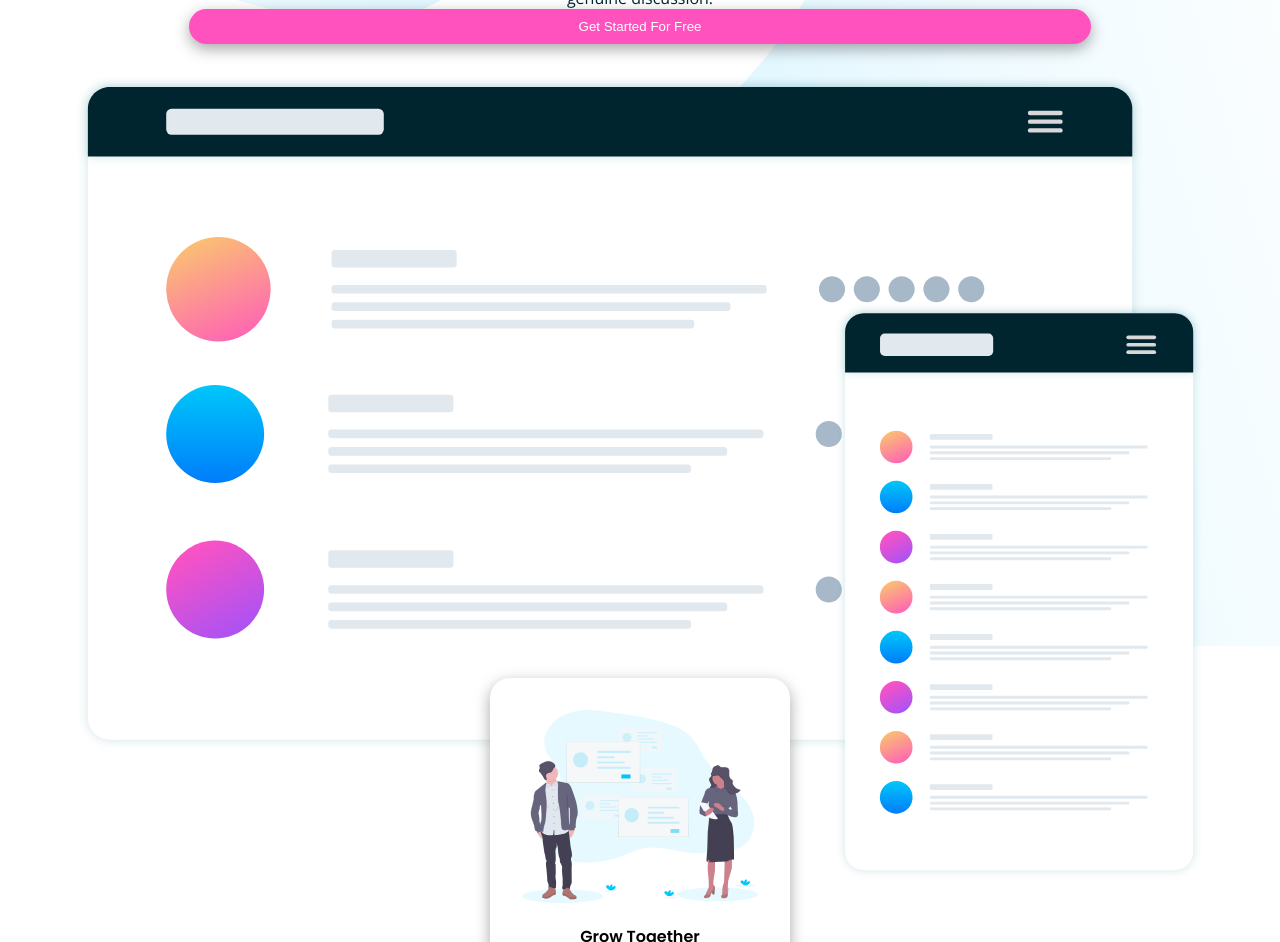
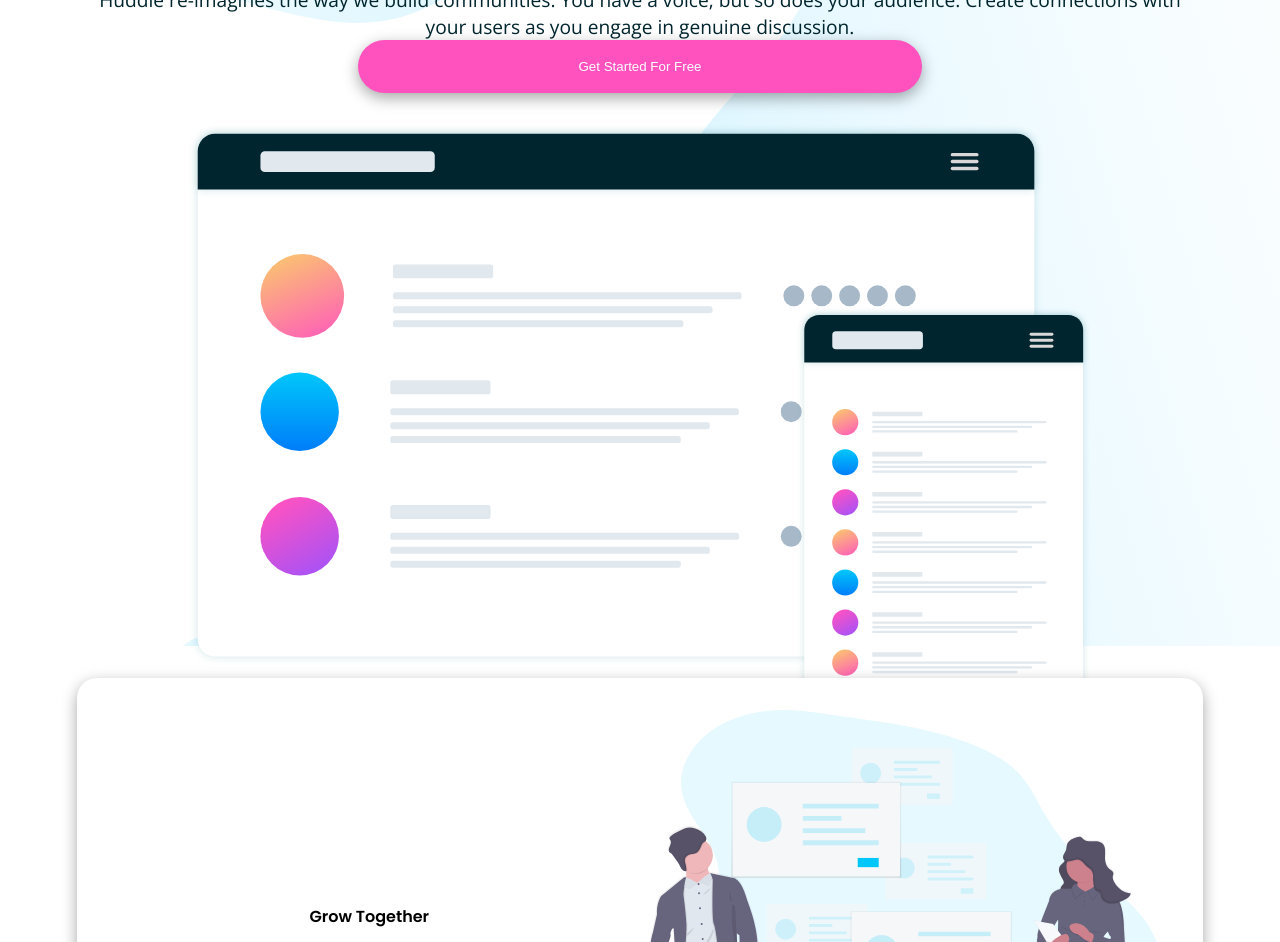
Before and after one commit to BBML-DEV/Hunddle-Project, a plain HTML site: page index.html in a window 1280 px wide. Shown: the part 217-1159 px from the top of the page. Drawn offline with nearby package versions, Linux system fonts and the light colour scheme.

Commit message:
Responsividade para dispostivos moveis como tablet

```diff
--- a/index.html
+++ b/index.html
@@ -43,24 +43,39 @@
 
     <!--section user-->
     <section class="user container">
-      <div class="user__card">
-        <img src="./img/illustration-grow-together.svg" alt=" banner together" class="user__card__img">
-        <h2 class="user__card__title">Grow Together</h2>
-        <p class="user__card__text">Generate meaningful discussions with your audience and build a strong, loyal community. Think of the insightful conversations you miss out on with a feedback form.</p>
+      <div class="user__card-1">
+        <div class="user__card__banner">
+          <img src="./img/illustration-grow-together.svg" alt=" banner together" class="user__card__banner--img">
+        </div>
+
+        <div class="user__card__content">
+          <h2 class="user__card__content--title">Grow Together</h2>
+          <p class="user__card__content--text">Generate meaningful discussions with your audience and build a strong, loyal community. Think of the insightful conversations you miss out on with a feedback form.</p>
+        </div>
       </div>
 
-      <div class="user__card">
-        <img src="./img/illustration-flowing-conversation.svg" alt=" banner Conversations" class="user__card__img">
-        <h2 class="user__card__title">Flowing Conversations</h2>
-        <p class="user__card__text">You wouldn't paginate a conversation in real life, so why do it online? Our threads have just-in-time loading for a more natural flow.</p>
+      <div class="user__card-2">
+          <div class="user__card__banner">
+            <img src="./img/illustration-flowing-conversation.svg" alt=" banner Conversations" class="user__card__banner--img">
+          </div>
+
+          <div class="user__card__content">
+            <h2 class="user__card__content--title">Flowing Conversations</h2>
+            <p class="user__card__content--text">You wouldn't paginate a conversation in real life, so why do it online? Our threads have just-in-time loading for a more natural flow.</p>
+          </div>
       </div>
 
-      <div class="user__card">
-        <img src="./img/illustration-your-users.svg" alt=" banner together" class="user__card__img">
-        <h2 class="user__card__title">Your Users</h2>
-        <p class="user__card__text">It takes no time at all to integrate Huddle with your app's <br> authentication solution. This means, once signed in to your app, your <br> users can start chatting immediately.</p>
-      </div>
-    </section>
+      <div class="user__card-3">
+        <div class="user__card__banner">
+          <img src="./img/illustration-your-users.svg" alt=" banner together" class="user__card__banner--img">
+        </div>
+
+        <div class="user__card__content">
+          <h2 class="user__card__content--title">Your Users</h2>
+          <p class="user__card__content--text">It takes no time at all to integrate Huddle with your app's <br> authentication solution. This means, once signed in to your app, your <br> users can start chatting immediately.</p>
+        </div>
+    </div>
+  </section>
 
     <!--banner community-->
     <section class="banner container">
@@ -73,7 +88,7 @@
     <!--footer-->
     <footer class="footer container">
 
-      <h2 class="footer__title"> <i class="fa-solid fa-comment-dots"></i> Huddle</h2>
+      <h2 class="footer__title"><i class="fa-solid fa-comment-dots"></i> Huddle</h2>
 
       <div class="footer__content">
         <ul class="footer__content__list">
@@ -126,7 +141,7 @@
           </ul>
         </article>
       </div>
-        <p>&copy; Copyright 2022 Huddle. All rights reserved.</p>
+      <p>&copy; Copyright 2022 Huddle. All rights reserved.</p>
     </footer>
   </body>
 </html>
--- /dev/null
+++ b/sass/1-base/_base-mixins.sass
@@ -0,0 +1,9 @@
+
+@mixin tablet
+    @media (min-width: 768px)
+        @content
+
+
+@mixin desktop
+    @media (min-width: 1024px)
+        @content
--- a/sass/1-base/base.sass
+++ b/sass/1-base/base.sass
@@ -1,2 +1,3 @@
 @use 'reset'
 @use 'variables'
+@use 'base-mixins'
--- a/sass/2-layout/_footer.sass
+++ b/sass/2-layout/_footer.sass
@@ -1,4 +1,5 @@
 @use '../1-base/variables'
+@use '../1-base/_base-mixins'
 
 
 .footer
@@ -6,6 +7,7 @@
     padding-top: 150px
     display: flex
     flex-direction: column
+
 
     &__title
         font-size: 2rem
@@ -15,14 +17,23 @@
     &__content
         display: flex
         flex-direction: column
+        @include base-mixins.tablet
+            flex-direction: row
+            justify-content: space-between
 
         &__list
             display: flex
             flex-direction: column
             padding-bottom: 2rem
+            @include base-mixins.tablet
+                width: 33%
+                padding-right: 3rem
+
 
             li
                 padding-bottom: 1rem
+
+
 
                 img
                     height: 20px
@@ -33,16 +44,41 @@
                    padding-left: 20px
 
         &__nav
-            li
-                padding-bottom: 1rem
+            @include base-mixins.tablet
+                width: 33%
+
+            ul
+                @include base-mixins.tablet
+                    display: flex
+                    flex-wrap: wrap
+                    align-items: center
+                    justify-content: space-between
+
+
+                li
+                    padding-bottom: 1rem
+                    @include base-mixins.tablet
+
+
+
+
+
 
         &__social
             padding-top: 2rem
+            @include base-mixins.tablet
+                width: 33%
+                padding: 1rem
+
             &--icon
                 display: flex
                 justify-content: space-around
                 padding-left: 60px
                 padding-right: 60px
+                @include base-mixins.tablet
+                    font-size: .9rem
+                    width: 170px
+                    margin-left: 50px
 
                 li
                     border: 1px solid variables.$white-color
@@ -55,3 +91,5 @@
         font-size: .9rem
         padding-top: 2rem
         padding-bottom: 2rem
+        @include base-mixins.tablet
+            text-align: right
--- a/sass/2-layout/_header.sass
+++ b/sass/2-layout/_header.sass
@@ -1,4 +1,5 @@
 @use '../1-base/variables'
+@use '../1-base/base-mixins'
 
 .header
     background-image: url(../img/bg-hero-mobile.svg)
@@ -29,6 +30,7 @@
             font-weight: bold
             cursor: pointer
 
+
     &__content
         padding-top: 80px
         display: flex
@@ -40,13 +42,25 @@
         &--title
             font-size: 1.6rem
             text-align: center
+            @include base-mixins.tablet
+                font-size: 2.5rem
 
         &--text
             font-size: 1rem
             color: variables.$dark-cyan-color
             text-align: center
+            @include base-mixins.tablet
+                font-size: 1.2rem
+
+        button
+            @include base-mixins.tablet
+                width: 50%
+                padding: 1.2rem 0rem
+
 
         &--banner
             width: 100%
-            max-width: 1200px
+            max-width: 1000px
             padding: 2rem 0
+            @include base-mixins.tablet
+                width: 80%
--- a/sass/2-layout/_layout-mixins.sass
+++ b/sass/2-layout/_layout-mixins.sass
@@ -1,4 +1,5 @@
 @use '../1-base/variables'
+
 
 @mixin cards-users
     img
@@ -14,3 +15,11 @@
         text-align: center
         font-size: .8rem
         color: variables.$gray-color
+
+@mixin card-template
+    background-color: variables.$white-color
+    border-radius: 20px
+    width: 300px
+    margin: 2rem 0rem
+    padding: 2rem
+    box-shadow: rgba(0, 0, 0, 0.35) 0px 5px 15px
--- a/sass/2-layout/_section-banner.sass
+++ b/sass/2-layout/_section-banner.sass
@@ -1,5 +1,6 @@
 @use '../1-base/variables'
 @use 'layout-mixins'
+@use '../1-base/_base-mixins'
 
 .banner
     display: flex
@@ -18,6 +19,10 @@
         box-shadow: rgba(0, 0, 0, 0.35) 0px 5px 15px
         @include layout-mixins.cards-users
         margin-bottom: -100px
+        @include base-mixins.tablet
+            width: 80%
 
         button
             width: 60%
+            @include base-mixins.tablet
+                width: 50%
--- a/sass/2-layout/_section-user.sass
+++ b/sass/2-layout/_section-user.sass
@@ -1,19 +1,35 @@
 @use '../1-base/variables'
 @use 'layout-mixins'
+@use '../1-base/base-mixins'
 
 .user
     display: flex
     flex-direction: column
     align-items: center
 
-    &__card
-        background-color: variables.$white-color
-        border-radius: 20px
-        width: 300px
-        margin: 2rem 0rem
-        padding: 2rem
-        box-shadow: rgba(0, 0, 0, 0.35) 0px 5px 15px
+    &__card-1
+        @include layout-mixins.card-template
         @include layout-mixins.cards-users
+        @include base-mixins.tablet
+            width: 100%
+            display: flex
+            flex-direction: row-reverse
+            align-items: center
 
-        &__img
+    &__card-2
+        @include layout-mixins.card-template
+        @include layout-mixins.cards-users
+        @include base-mixins.tablet
             width: 100%
+            display: flex
+            flex-direction: row
+            align-items: center
+
+    &__card-3
+        @include layout-mixins.card-template
+        @include layout-mixins.cards-users
+        @include base-mixins.tablet
+            width: 100%
+            display: flex
+            flex-direction: row-reverse
+            align-items: center
```
Also changed, not shown: css/main.css, 1 other file.
